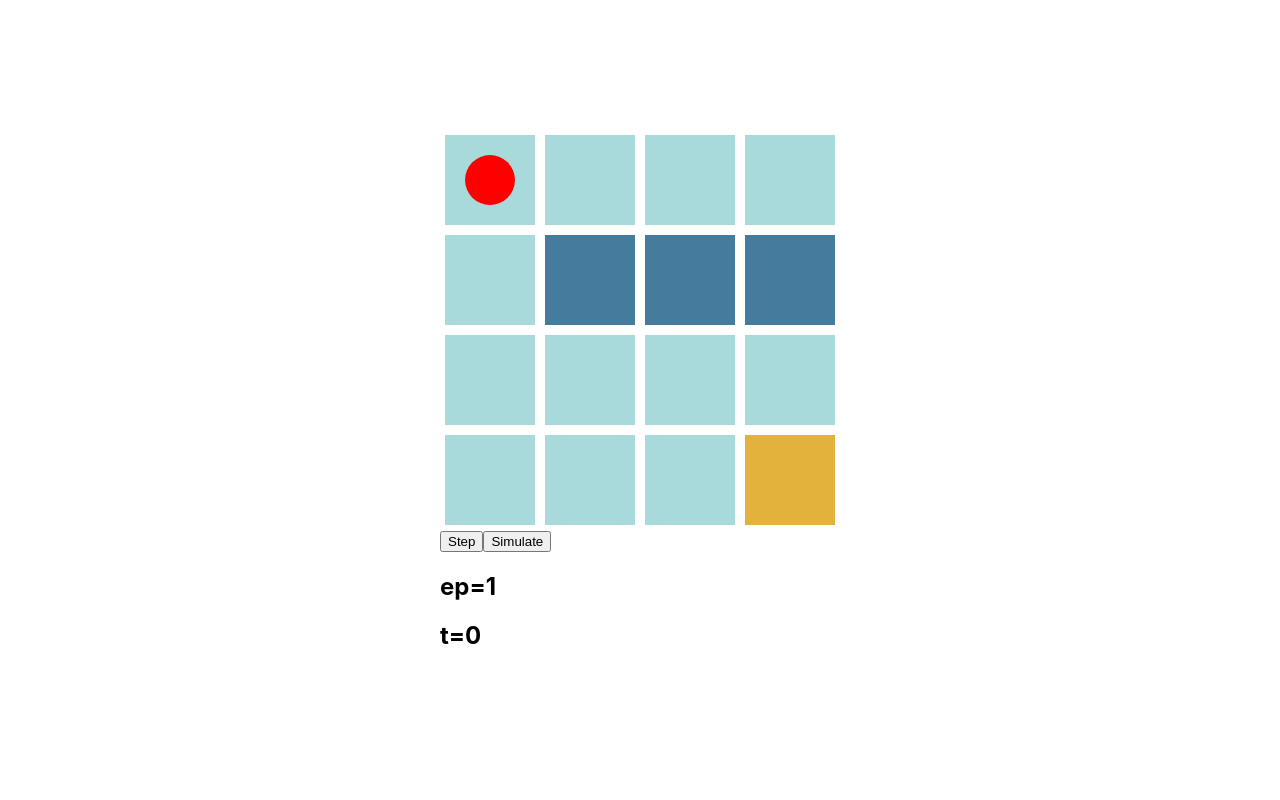
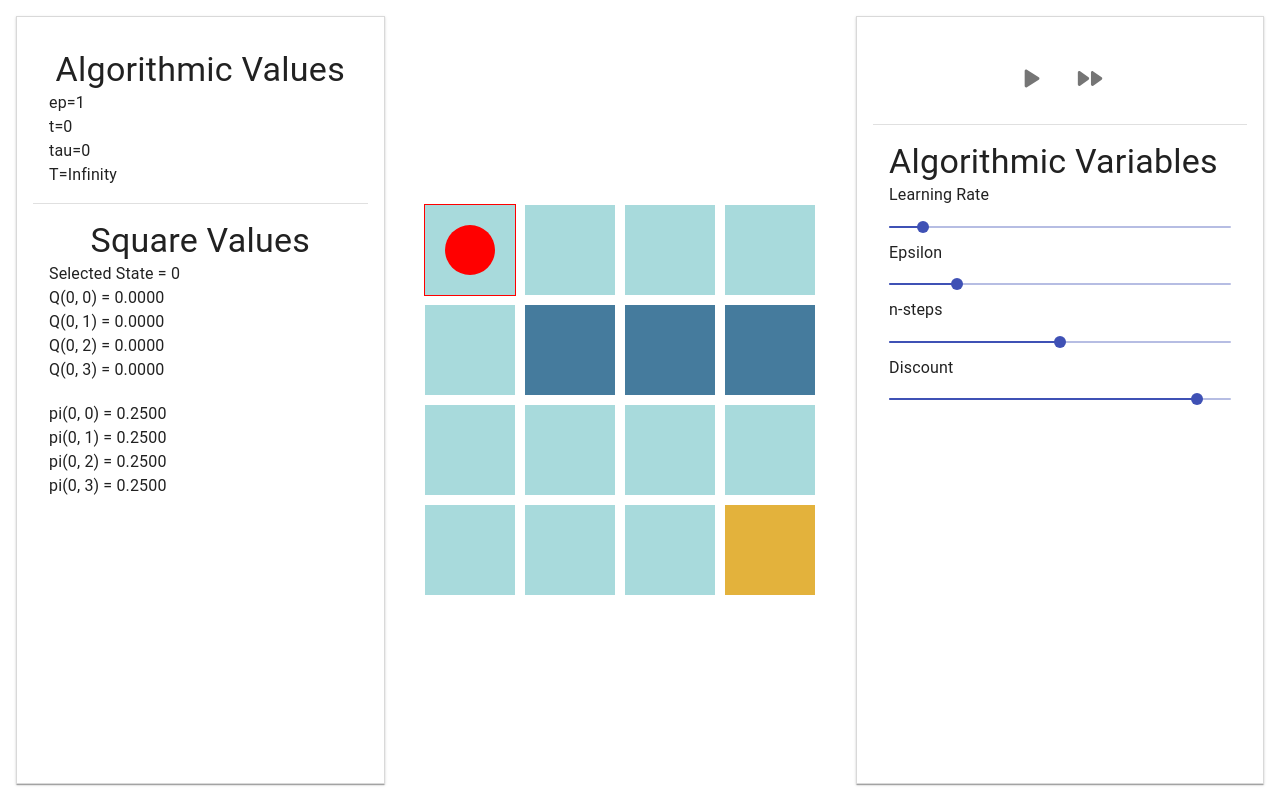
Before and after one commit to Hurstiii/rl_showcase, a React (Create React App) app: page / in a window 1280 px wide. Built offline with nearby package versions, Linux system fonts and the light colour scheme.

Commit message:
Added more UI elements to display values and change variables...
... Currently very slow...?

```diff
--- a/package.json
+++ b/package.json
@@ -3,6 +3,8 @@
   "version": "0.1.0",
   "private": true,
   "dependencies": {
+    "@material-ui/core": "^4.11.3",
+    "@material-ui/icons": "^4.11.2",
     "@testing-library/jest-dom": "^5.11.9",
     "@testing-library/react": "^11.2.5",
     "@testing-library/user-event": "^12.6.3",
--- a/src/components/FrozenLake.tsx
+++ b/src/components/FrozenLake.tsx
@@ -3,7 +3,6 @@ import { useCallback, useEffect, useMemo, useState } from "react";
 import styled, { css } from "styled-components";
 import Environment from "./Environment";
 import { sampleUniformAction } from "../utils/Utils";
-import { Props as AgentProps } from "./TestAgent";
 
 /**
  * Enum actions for the environment to given them more readability/meaning than just numbers.
@@ -31,19 +30,22 @@ const MapSquare = styled.div`
   display: flex;
   justify-content: center;
   align-items: center;
-  ${({ type }: { type: "Hole" | "Ice" | "Goal" }) => {
-    if (type === "Hole")
-      return css`
-        background: #457b9d;
-      `;
-    else if (type === "Goal")
-      return css`
-        background: #e3b23c;
-      `;
-    else
-      return css`
-        background: #a8dadc;
-      `;
+  ${({
+    type,
+    selected,
+  }: {
+    type: "Hole" | "Ice" | "Goal";
+    selected: boolean;
+  }) => {
+    var background;
+    if (type === "Hole") background = "#457b9d";
+    else if (type === "Goal") background = "#e3b23c";
+    else background = "#a8dadc";
+
+    return css`
+      ${background ? `background: ${background}` : ``};
+      ${selected ? `border: solid 1px red` : ``}
+    `;
   }};
 `;
 
@@ -63,6 +65,7 @@ interface Props {
   setStateSpace: React.Dispatch<React.SetStateAction<number[] | undefined>>;
   setReset: React.Dispatch<React.SetStateAction<(() => void) | undefined>>;
   speed: number;
+  setSelectedSquare: React.Dispatch<React.SetStateAction<number>>;
 }
 
 /**
@@ -77,11 +80,14 @@ const FrozenLake: React.FC<Props> = ({
   setStateSpace,
   setReset,
   speed,
+  setSelectedSquare,
 }) => {
   const action_space = useMemo(() => [0, 1, 2, 3], []); // all possible actions
   //prettier-ignore
   const observation_space = useMemo(() => [0, 1, 2, 3, 4, 5, 6, 7, 8, 9, 10, 11, 12, 13, 14, 15], []) // all possible states
   const [currentSquare, setCurrentSquare] = useState(0); // current state
+
+  const [localSelectedSquare, setLocalSelectedSquare] = useState(0);
 
   // prettier-ignore
   const map = useMemo(() => ['F', 'F', 'F', 'F',
@@ -90,7 +96,7 @@ const FrozenLake: React.FC<Props> = ({
                 'F', 'F', 'F', 'G'], [])
   const [done, setDone] = useState(false);
 
-  console.log("FrozenLake re-rendered");
+  // console.log("FrozenLake re-rendered");
 
   const [agentAnimDuraction, setAgentAnimDuration] = useState(0.1);
 
@@ -263,9 +269,42 @@ const FrozenLake: React.FC<Props> = ({
         >
           <MapWrapper>
             {map.map((v, i) => {
-              if (v === "H") return <MapSquare key={i} type="Hole" />;
-              else if (v === "G") return <MapSquare key={i} type="Goal" />;
-              else return <MapSquare key={i} type="Ice" />;
+              if (v === "H")
+                return (
+                  <MapSquare
+                    key={i}
+                    type="Hole"
+                    onClick={() => {
+                      setSelectedSquare(i);
+                      setLocalSelectedSquare(i);
+                    }}
+                    selected={localSelectedSquare === i}
+                  />
+                );
+              else if (v === "G")
+                return (
+                  <MapSquare
+                    key={i}
+                    type="Goal"
+                    onClick={() => {
+                      setSelectedSquare(i);
+                      setLocalSelectedSquare(i);
+                    }}
+                    selected={localSelectedSquare === i}
+                  />
+                );
+              else
+                return (
+                  <MapSquare
+                    key={i}
+                    type="Ice"
+                    onClick={() => {
+                      setSelectedSquare(i);
+                      setLocalSelectedSquare(i);
+                    }}
+                    selected={localSelectedSquare === i}
+                  />
+                );
             })}
           </MapWrapper>
           <div
--- a/src/components/Simulation.tsx
+++ b/src/components/Simulation.tsx
@@ -5,13 +5,81 @@
  * Simulation will hold the state for both and pass it down, recieving changes and updates through set{the state} callbacks.
  */
 
-import { useCallback, useState } from "react";
+import React, { useCallback, useState } from "react";
+import styled from "styled-components";
 import FrozenLake from "./FrozenLake";
 import TestAgent from "./TestAgent";
+import { makeStyles } from "@material-ui/core/styles";
+import {
+  IconButton,
+  Container,
+  Divider,
+  Paper,
+  Typography,
+  Input,
+  Slider,
+  TextField,
+} from "@material-ui/core";
+import { PlayArrowRounded, FastForwardRounded } from "@material-ui/icons";
+
+const SimulationBase = styled.div`
+  display: flex;
+  flex-wrap: nowrap;
+  width: 100%;
+  height: 100%;
+`;
+
+const useStyles = makeStyles({
+  section: {
+    flexGrow: 1,
+    display: "flex",
+  },
+  aside: {
+    margin: "1rem",
+    flexGrow: 1,
+    padding: "1rem",
+    flexDirection: "column",
+    borderRadius: 0,
+  },
+  right: {
+    border: "solid 1px #d9d9d9",
+    minWidth: "fit-content",
+    justifySelf: "end",
+  },
+  left: {
+    border: "solid 1px #d9d9d9",
+    minWidth: "fit-content",
+    "& h2": {
+      textAlign: "center",
+    },
+  },
+  main: {
+    flexShrink: 0,
+    flexGrow: 3,
+    justifyContent: "center",
+    alignItems: "center",
+    minHeight: "400px",
+    minWidth: "400px",
+  },
+  valuesContainer: {
+    padding: "1rem",
+  },
+  container: {
+    display: "flex",
+    padding: "1em",
+  },
+  playbackContainer: {
+    justifyContent: "center",
+  },
+  variablesContainer: {
+    flexDirection: "column",
+  },
+});
 
 export interface Props {}
 
 export const Simulation: React.FC<Props> = ({}) => {
+  const classes = useStyles();
   const [envStep, setEnvStep] = useState<
     ((action: number) => [number, number, boolean, Object]) | undefined
   >(undefined);
@@ -22,7 +90,15 @@ export const Simulation: React.FC<Props> = ({}) => {
     undefined
   );
   const [envReset, setEnvReset] = useState<(() => void) | undefined>(undefined);
-  const [envSpeed, setEnvSpeed] = useState(100);
+  const [envSpeed, setEnvSpeed] = useState(150);
+  const [selectedSquare, setSelectedSquare] = useState(0);
+  const [agentLearningRate, setAgentLearningRate] = useState(0.1);
+  const [agentEpsilon, setAgentEpsilon] = useState(0.2);
+  const [agentDiscount, setAgentDiscount] = useState(0.9);
+  const [agentN, setAgentN] = useState(5);
+  const [agentInit, setAgentInit] = useState<(() => void) | undefined>(
+    undefined
+  );
 
   /**
    * State used for the learning algorithm.
@@ -69,14 +145,77 @@ export const Simulation: React.FC<Props> = ({}) => {
     }
   };
 
+  const handleFullReset = useCallback(() => {
+    setT(Infinity);
+    set_t(0);
+    setEpisodes(0);
+    setTau(0);
+    setS([0]);
+    setA([0]);
+    setR([]);
+    setQ(new Map<string, number>());
+    setPi(new Map<string, number>());
+    if (envReset) envReset();
+    if (agentInit) agentInit();
+  }, [agentInit, envReset]);
+
   return (
-    <div>
+    <SimulationBase>
+      <Paper className={`${classes.aside} ${classes.left} ${classes.section}`}>
+        <Container className={`${classes.valuesContainer}`} maxWidth="md">
+          <Typography variant="h4" component="h2">
+            Algorithmic Values
+          </Typography>
+          <Typography>ep={episodes}</Typography>
+          <Typography>t={t}</Typography>
+          <Typography>tau={tau}</Typography>
+          <Typography>T={T}</Typography>
+        </Container>
+        <Divider />
+        <Container className={`${classes.valuesContainer}`} maxWidth="md">
+          <Typography variant="h4" component="h2">
+            Square Values
+          </Typography>
+          <Typography>Selected State = {selectedSquare}</Typography>
+          <Typography component="p">
+            Q({selectedSquare}, 0) = {Q.get(`${selectedSquare},0`)?.toFixed(4)}
+          </Typography>
+          <Typography component="p">
+            Q({selectedSquare}, 1) = {Q.get(`${selectedSquare},1`)?.toFixed(4)}
+          </Typography>
+          <Typography component="p">
+            Q({selectedSquare}, 2) = {Q.get(`${selectedSquare},2`)?.toFixed(4)}
+          </Typography>
+          <Typography component="p">
+            Q({selectedSquare}, 3) = {Q.get(`${selectedSquare},3`)?.toFixed(4)}
+          </Typography>
+          <br />
+          <Typography component="p">
+            pi({selectedSquare}, 0) ={" "}
+            {pi.get(`${selectedSquare},0`)?.toFixed(4)}
+          </Typography>
+          <Typography component="p">
+            pi({selectedSquare}, 1) ={" "}
+            {pi.get(`${selectedSquare},1`)?.toFixed(4)}
+          </Typography>
+          <Typography component="p">
+            pi({selectedSquare}, 2) ={" "}
+            {pi.get(`${selectedSquare},2`)?.toFixed(4)}
+          </Typography>
+          <Typography component="p">
+            pi({selectedSquare}, 3) ={" "}
+            {pi.get(`${selectedSquare},3`)?.toFixed(4)}
+          </Typography>
+        </Container>
+      </Paper>
+      <main className={`${classes.section} ${classes.main}`}>
         <FrozenLake
           setStep={setEnvStep}
           setActionSpace={setEnvActionSpace}
           setStateSpace={setEnvStateSpace}
           setReset={setEnvReset}
           speed={envSpeed}
+          setSelectedSquare={setSelectedSquare}
         />
         {envStep && envActionSpace && envStateSpace && envReset && (
           <TestAgent
@@ -110,6 +249,11 @@ export const Simulation: React.FC<Props> = ({}) => {
             setSimulating={setSimulating}
             episodes={episodes}
             setEpisodes={setEpisodes}
+            n={agentN}
+            alpha={agentLearningRate}
+            epsilon={agentEpsilon}
+            discount={agentDiscount}
+            setAgentInit={setAgentInit}
             /** Used by Agent to decide what happens when a step is pressed and when simulate is pressed?
              * TODO: Might want to bring them out ??
              */
@@ -117,13 +261,106 @@ export const Simulation: React.FC<Props> = ({}) => {
             setHandleSimulate={setHandleSimulate}
           />
         )}
-      <div>
-        <button onClick={handleStep}>Step</button>
-        <button onClick={handleSimulate}>Simulate</button>
-        <h2>ep={episodes}</h2>
-        <h2>t={t}</h2>
-      </div>
-    </div>
+      </main>
+      <Paper className={`${classes.aside} ${classes.right} ${classes.section}`}>
+        <Container
+          className={`${classes.playbackContainer} ${classes.container}`}
+        >
+          <IconButton onClick={handleStep}>
+            <PlayArrowRounded fontSize="large" />
+          </IconButton>
+          <IconButton onClick={handleSimulate}>
+            <FastForwardRounded fontSize="large" />
+          </IconButton>
+        </Container>
+        <Divider />
+        <Container
+          className={`${classes.variablesContainer} ${classes.container}`}
+        >
+          <Typography variant="h4">Algorithmic Variables</Typography>
+          <Typography id="learning-rate-slider" gutterBottom>
+            Learning Rate
+          </Typography>
+          <Slider
+            aria-labelledby="learning-rate-slider"
+            defaultValue={agentLearningRate}
+            min={0}
+            max={1}
+            step={0.05}
+            value={agentLearningRate}
+            onChange={(e: React.ChangeEvent<{}>, v: number | number[]) => {
+              if (typeof v === "number") {
+                setAgentLearningRate(v);
+              }
+            }}
+            onChangeCommitted={() => {
+              handleFullReset();
+            }}
+            valueLabelDisplay="auto"
+          ></Slider>
+          <Typography id="epsilon-slider" gutterBottom>
+            Epsilon
+          </Typography>
+          <Slider
+            aria-labelledby="epsilon-slider"
+            defaultValue={agentEpsilon}
+            min={0}
+            max={1}
+            step={0.05}
+            value={agentEpsilon}
+            onChange={(e: React.ChangeEvent<{}>, v: number | number[]) => {
+              if (typeof v === "number") {
+                setAgentEpsilon(v);
+              }
+            }}
+            onChangeCommitted={() => {
+              handleFullReset();
+            }}
+            valueLabelDisplay="auto"
+          ></Slider>
+          <Typography id="n-slider" gutterBottom>
+            n-steps
+          </Typography>
+          <Slider
+            aria-labelledby="n-slider"
+            defaultValue={agentN}
+            min={0}
+            max={10}
+            step={1}
+            value={agentN}
+            onChange={(e: React.ChangeEvent<{}>, v: number | number[]) => {
+              if (typeof v === "number") {
+                setAgentN(v);
+              }
+            }}
+            onChangeCommitted={() => {
+              handleFullReset();
+            }}
+            valueLabelDisplay="auto"
+          ></Slider>
+          <Typography id="discount-slider" gutterBottom>
+            Discount
+          </Typography>
+          <Slider
+            aria-labelledby="discount-slider"
+            defaultValue={agentDiscount}
+            min={0}
+            max={1}
+            step={0.05}
+            value={agentDiscount}
+            onChange={(e: React.ChangeEvent<{}>, v: number | number[]) => {
+              if (typeof v === "number") {
+                setAgentDiscount(v);
+              }
+            }}
+            onChangeCommitted={() => {
+              handleFullReset();
+            }}
+            valueLabelDisplay="auto"
+          ></Slider>
+        </Container>
+      </Paper>
+    </SimulationBase>
   );
 };
 
--- a/src/components/TestAgent.tsx
+++ b/src/components/TestAgent.tsx
@@ -1,4 +1,4 @@
-import React, { useCallback, useState } from "react";
+import React, { useCallback, useEffect, useState } from "react";
 import Agent from "./Agent";
 import { sampleUniformAction, randomChoice } from "../utils/Utils";
 
@@ -28,6 +28,11 @@ export interface Props {
   setSimulating: React.Dispatch<React.SetStateAction<boolean>>;
   episodes: number;
   setEpisodes: React.Dispatch<React.SetStateAction<number>>;
+  n: number;
+  epsilon: number;
+  discount: number;
+  alpha: number;
+  setAgentInit: React.Dispatch<React.SetStateAction<(() => void) | undefined>>;
   setHandleStep: React.Dispatch<
     React.SetStateAction<((e: React.MouseEvent) => void) | undefined>
   >;
@@ -51,16 +56,12 @@ const TestAgent: React.FC<Props> = (props) => {
     setEpisodes,
     setHandleStep,
     setHandleSimulate,
+    n,
+    epsilon,
+    discount,
+    alpha,
+    setAgentInit,
   } = props;
-  /**
-   * TODO: make prop values so they can be set at the top level and changed.
-   *
-   * Constants used for the learning.
-   */
-  const epsilon = 0.1; // chance used for epsilon-greedy policy.
-  const alpha = 0.2; // learning rate.
-  const n = 5; // number of steps updated.
-  const discount = 0.9; // discount applied on future returns.
 
   /**
    * Util function
@@ -108,7 +109,7 @@ const TestAgent: React.FC<Props> = (props) => {
 
     console.log("Q = ");
     console.log(Q);
-  }, [AS, Q, SS, updatePi]);
+  }, [AS, Q, SS, updatePi, epsilon]);
 
   /**
    * Util function
@@ -149,6 +150,10 @@ const TestAgent: React.FC<Props> = (props) => {
     A[0] = piAction(S[0]);
     R[0] = 0;
   }, [AS, SS, updateQ, updatePi, S, A, R, piAction]);
+
+  useEffect(() => {
+    setAgentInit(() => init);
+  }, [init, setAgentInit]);
 
   /**
    * Required for Agent
@@ -238,25 +243,7 @@ const TestAgent: React.FC<Props> = (props) => {
     }
     set_t(t + 1);
     return false;
-  }, [
-    T,
-    tau,
-    S,
-    A,
-    R,
-    t,
-    setTau,
-    set_t,
-    Step,
-    setS,
-    setR,
-    setT,
-    piAction,
-    setA,
-    Q,
-    updateQ,
-    updateGreedyPi,
-  ]);
+  }, [T, tau, S, A, R, t, n, setTau, set_t, Step, setS, setR, setT, piAction, setA, Q, alpha, updateQ, updateGreedyPi, discount]); //prettier-ignore
 
   return (
     <Agent
```
Also changed, not shown: 1 other file (tests, documents, lock files or other folders). Lines whose indentation alone changed are shown as unchanged.
